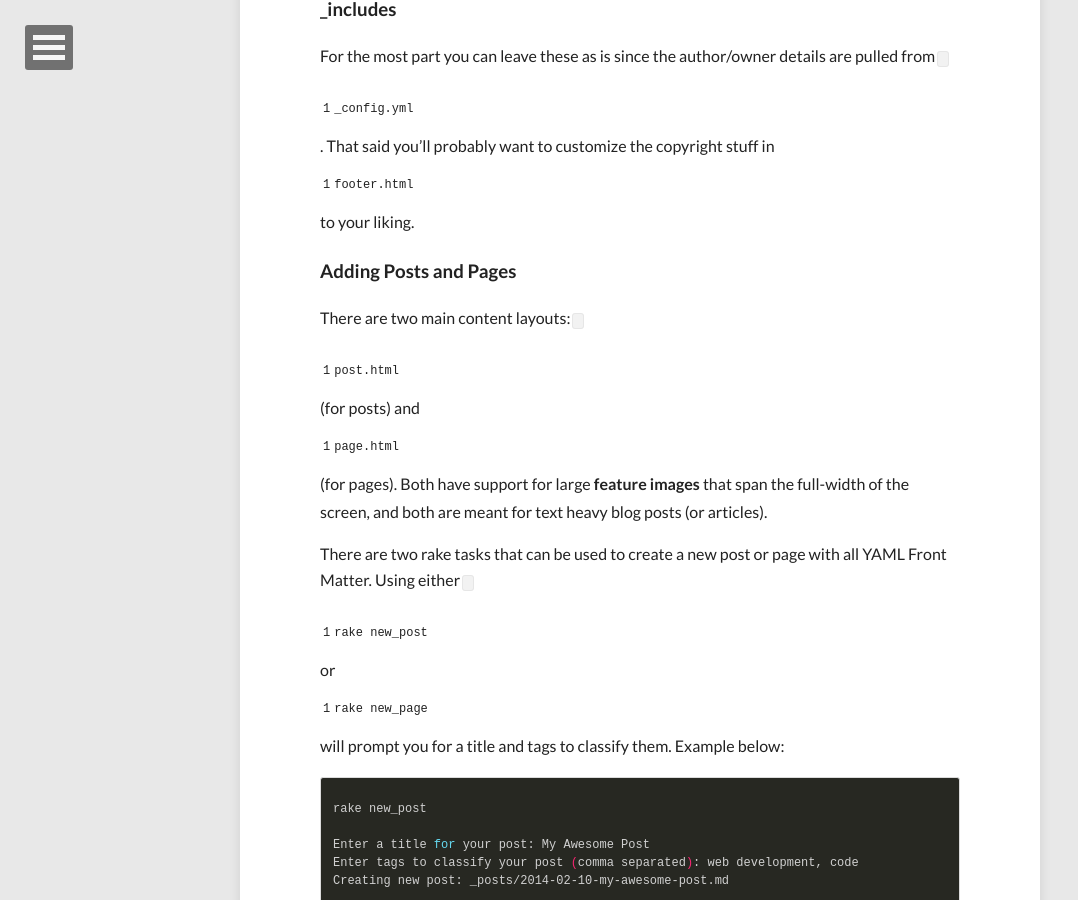
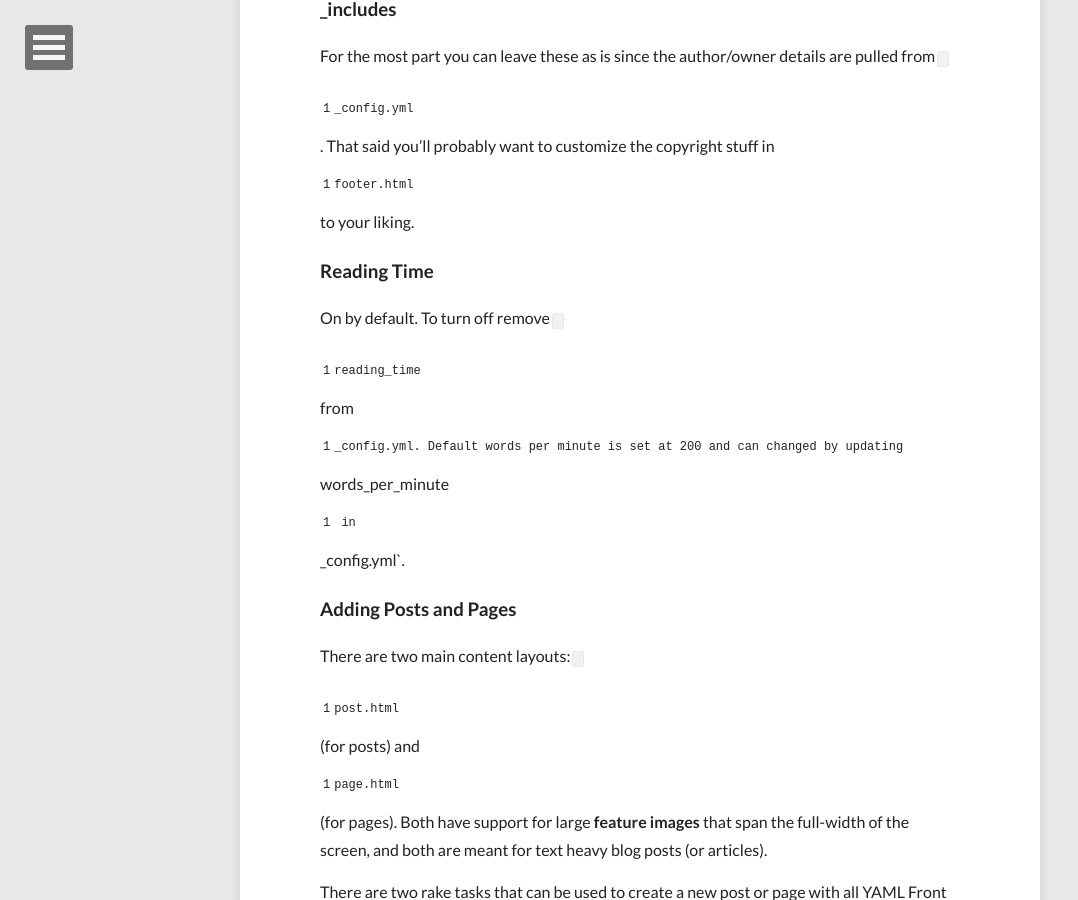
Before and after one commit to cwest/caseywest.com, a Jekyll site: the page built from theme-setup.md, in a window 1280 px wide and 900 px high, scrolled down 7033 px. Shown: the whole window, without its empty margins (0-1078 px from the left). Built offline with Jekyll 4.4.1, drawn with Linux system fonts in a browser that asks for light colours; nearby versions of some CDN libraries.

Commit message:
Document new reading time variable in _config.yml

```diff
--- a/theme-setup.md
+++ b/theme-setup.md
@@ -189,6 +189,10 @@ The rest is just your average Jekyll config settings. Nothing too crazy here...
 
 For the most part you can leave these as is since the author/owner details are pulled from `_config.yml`. That said you'll probably want to customize the copyright stuff in `footer.html` to your liking.
 
+### Reading Time
+
+On by default. To turn off remove `reading_time` from `_config.yml. Default words per minute is set at 200 and can changed by updating `words_per_minute` in `_config.yml`.
+
 ### Adding Posts and Pages
 
 There are two main content layouts: `post.html` (for posts) and `page.html` (for pages). Both have support for large **feature images** that span the full-width of the screen, and both are meant for text heavy blog posts (or articles).
```
